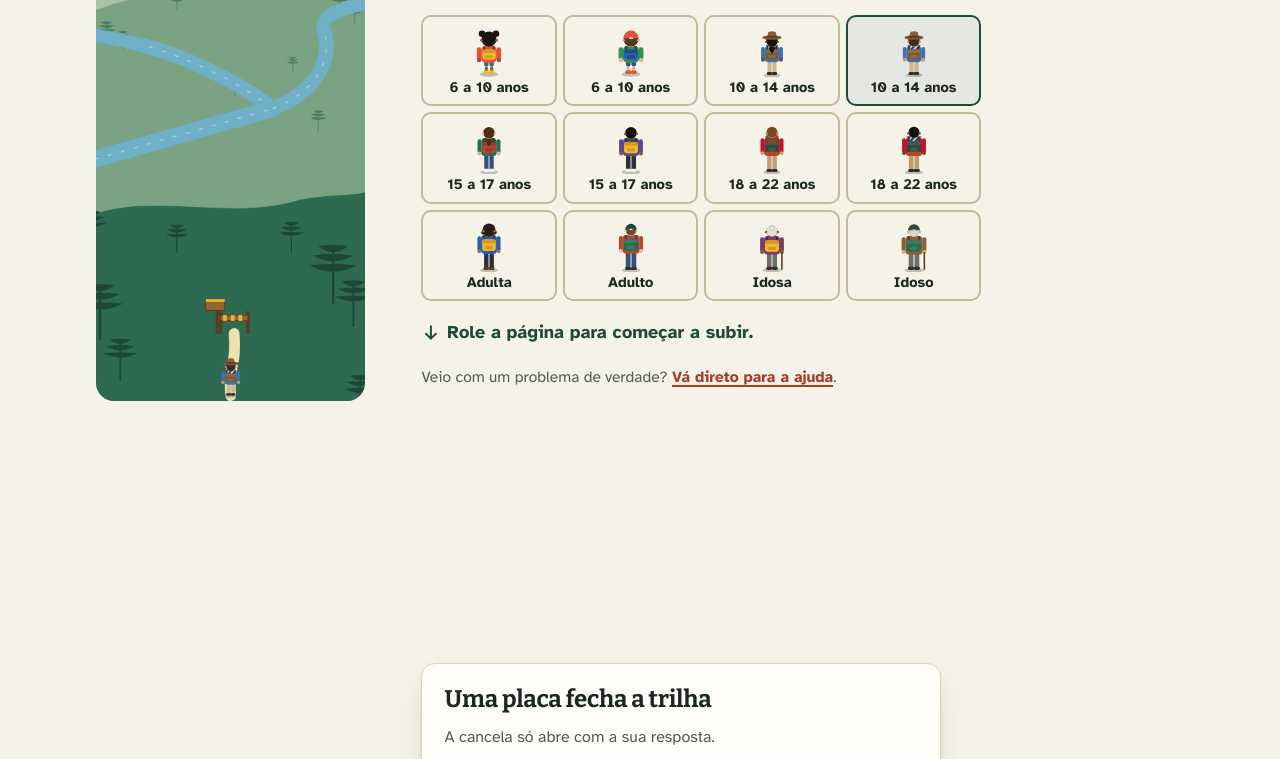
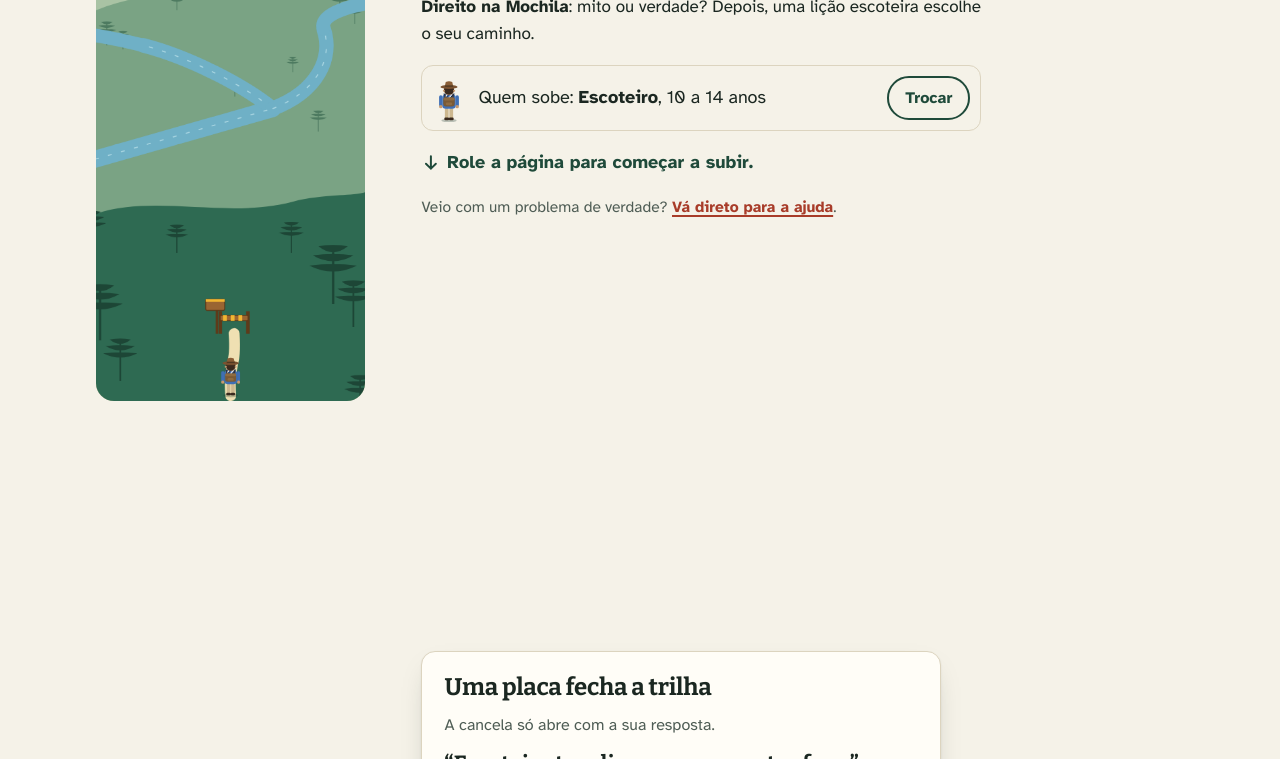
Before and after one commit to berabinha9-prog/direito-na-mochila-, a plain HTML site: page index.html in a window 1280 px wide. Shown: the part 399-1158 px from the top of the page. Drawn offline with nearby package versions, Linux system fonts and the light colour scheme.

Commit message:
Celular: escolha de personagem recolhida e animações paradas fora da tela
Co-Authored-By: Claude Opus 5.5 <noreply@anthropic.com>
Claude-Session: https://claude.ai/code/session_017yjWj87yXR8V73tAvSGy6z

```diff
--- a/index.html
+++ b/index.html
@@ -91,7 +91,7 @@ body::before { content: ""; position: fixed; inset: 0 0 auto; height: env(safe-a
 .etapas { position: relative; z-index: 2; }
 .etapa { display: flex; align-items: flex-end; padding-block: 16px 0; min-height: 60svh; }
 .etapa.curta { min-height: 0; }
-.etapa.longa { min-height: 100svh; }
+.etapa.longa { min-height: 70svh; }
 .etapa.abre { min-height: 0; align-items: flex-start; }
 
 .cartao { width: min(100%, 520px); margin-inline: auto; background: var(--folha); border: 1px solid var(--linha); border-radius: var(--raio); padding: 16px 16px 14px; display: grid; gap: 10px; box-shadow: var(--sombra); transition: background-color .5s var(--saida), border-color .5s var(--saida); }
@@ -133,6 +133,12 @@ body::before { content: ""; position: fixed; inset: 0 0 auto; height: env(safe-a
 .abertura h1 em { font-style: normal; background: linear-gradient(transparent 64%, var(--trilha) 64%, var(--trilha) 90%, transparent 90%); padding-inline: 2px; color: #1b2721; }
 .abertura .sub { font-size: 17px; }
 .quem-titulo { font-weight: 700; }
+.quem-resumo { display: flex; align-items: center; gap: 12px; padding: 8px 10px; border-radius: 12px; background: var(--papel); border: 1px solid var(--linha); }
+.quem-resumo p { flex: 1; line-height: 1.3; }
+.quem-resumo .mini svg { width: 34px; height: 48px; display: block; }
+.quem-resumo .trocar { flex: none; }
+.quem-painel { display: grid; gap: 10px; }
+.quem-painel[hidden] { display: none; }
 .quem { display: grid; grid-template-columns: repeat(3, 1fr); gap: 8px; }
 .quem .op { padding: 6px 4px 8px; gap: 2px; font-size: 14px; min-height: 0; }
 .quem svg { width: 44px; height: 62px; display: block; }
@@ -199,6 +205,7 @@ body::before { content: ""; position: fixed; inset: 0 0 auto; height: env(safe-a
 .gralha { animation: voo 9s ease-in-out infinite alternate; }
 .gralha.b { animation-duration: 11s; animation-delay: -4s; }
 @keyframes voo { from { transform: translate(0, 0); } to { transform: translate(46px, -10px); } }
+.mundo.parado .gralha, .mundo.parado .fogo { animation-play-state: paused; }
 .fogo { animation: fogo 1.2s ease-in-out infinite alternate; transform-box: fill-box; transform-origin: 50% 100%; }
 @keyframes fogo { from { transform: scaleY(.85); } to { transform: scaleY(1.1); } }
 @media (prefers-reduced-motion: reduce) {
@@ -426,6 +433,8 @@ body[data-tela="trilha"] .rodape { display: none; }
         <div class="cartao abertura">
           <h1>Você sabe sobre os seus <em>direitos?</em></h1>
           <p class="sub">Suba a trilha até o acampamento. Em cada parada, uma frase do livro <b>Direito na Mochila</b>: mito ou verdade? Depois, uma lição escoteira escolhe o seu caminho.</p>
+          <div class="quem-resumo"><span class="mini" id="quem-mini" aria-hidden="true"></span><p id="quem-atual"></p><button class="btn contorno trocar" type="button" id="trocar" aria-expanded="false" aria-controls="quem-painel">Trocar</button></div>
+          <div class="quem-painel" id="quem-painel" hidden>
           <p class="quem-titulo" id="quem-titulo">Quem sobe a trilha hoje?</p>
           <div class="genero" role="radiogroup" aria-labelledby="quem-titulo">
             <button type="button" role="radio" aria-checked="false" data-g="f">Mulher</button>
@@ -433,6 +442,7 @@ body[data-tela="trilha"] .rodape { display: none; }
             <button type="button" role="radio" aria-checked="false" data-g="todos">Prefiro não informar</button>
           </div>
           <div class="quem" id="quem"></div>
+          </div>
           <p class="segue"><svg class="icone"><use href="#i-baixo"/></svg>Role a página para começar a subir.</p>
           <p class="atalho">Veio com um problema de verdade? <a href="#ajuda">Vá direto para a ajuda</a>.</p>
         </div>
@@ -905,13 +915,17 @@ body[data-tela="trilha"] .rodape { display: none; }
     escolherQuem(lista.includes(quem) ? quem : lista[Math.floor(PERSONAGENS.indexOf(quem) / 2)] || lista[0]);
   }
   document.querySelectorAll(".genero [data-g]").forEach((b) => b.addEventListener("click", () => mostraGenero(b.dataset.g)));
+  const trocar = $("#trocar"), painel = $("#quem-painel");
+  const abrePainel = (abre) => { painel.hidden = !abre; trocar.setAttribute("aria-expanded", String(abre)); trocar.textContent = abre ? "Pronto" : "Trocar"; medirDepois(); };
+  trocar.addEventListener("click", () => abrePainel(painel.hidden));
   function escolherQuem(p) {
     quem = p; andarilho.innerHTML = figura(p);
+    { const h = altura(p) + 4; $("#quem-mini").innerHTML = `<svg viewBox="-15 ${-h} 30 ${h + 2}"><g class="boneco">${figura(p)}</g></svg>`; $("#quem-atual").innerHTML = `Quem sobe: <b>${esc(p.nome)}</b>, ${esc(p.idade.toLowerCase())}`; }
     quemEl.querySelectorAll("[data-quem]").forEach((b) => { const sim = b.dataset.quem === p.id; b.classList.toggle("escolhida", sim); b.setAttribute("aria-pressed", String(sim)); });
     try { localStorage.setItem("dnm-quem", p.id); } catch (e) {}
     pedeQuadro(); medirDepois();
   }
-  quemEl.addEventListener("click", (e) => { const b = e.target.closest("[data-quem]"); if (b) escolherQuem(PERSONAGENS.find((p) => p.id === b.dataset.quem)); });
+  quemEl.addEventListener("click", (e) => { const b = e.target.closest("[data-quem]"); if (b) { escolherQuem(PERSONAGENS.find((p) => p.id === b.dataset.quem)); abrePainel(false); } });
 
   // ---------- etapas (só existem até o marco atual: a cancela trava o caminho) ----------
   const EVENTOS = {
@@ -1075,7 +1089,7 @@ body[data-tela="trilha"] .rodape { display: none; }
       ty = -Math.max(0, Math.min(1400 - H, p.y - H * 0.6)) * k;
     }
     const t = `translate3d(${tx.toFixed(1)}px, ${ty.toFixed(1)}px, 0)`;
-    if (t !== ultimoT) { mundo.style.transform = t; ultimoT = t; }
+    if (t !== ultimoT) { mundo.style.transform = t; ultimoT = t; mundo.classList.toggle("parado", celular && -ty / k > 260); }
     if (em !== a || sujo) requestAnimationFrame(quadro);
     else { rodando = false; andarilho.classList.remove("andando"); }
   }
```
